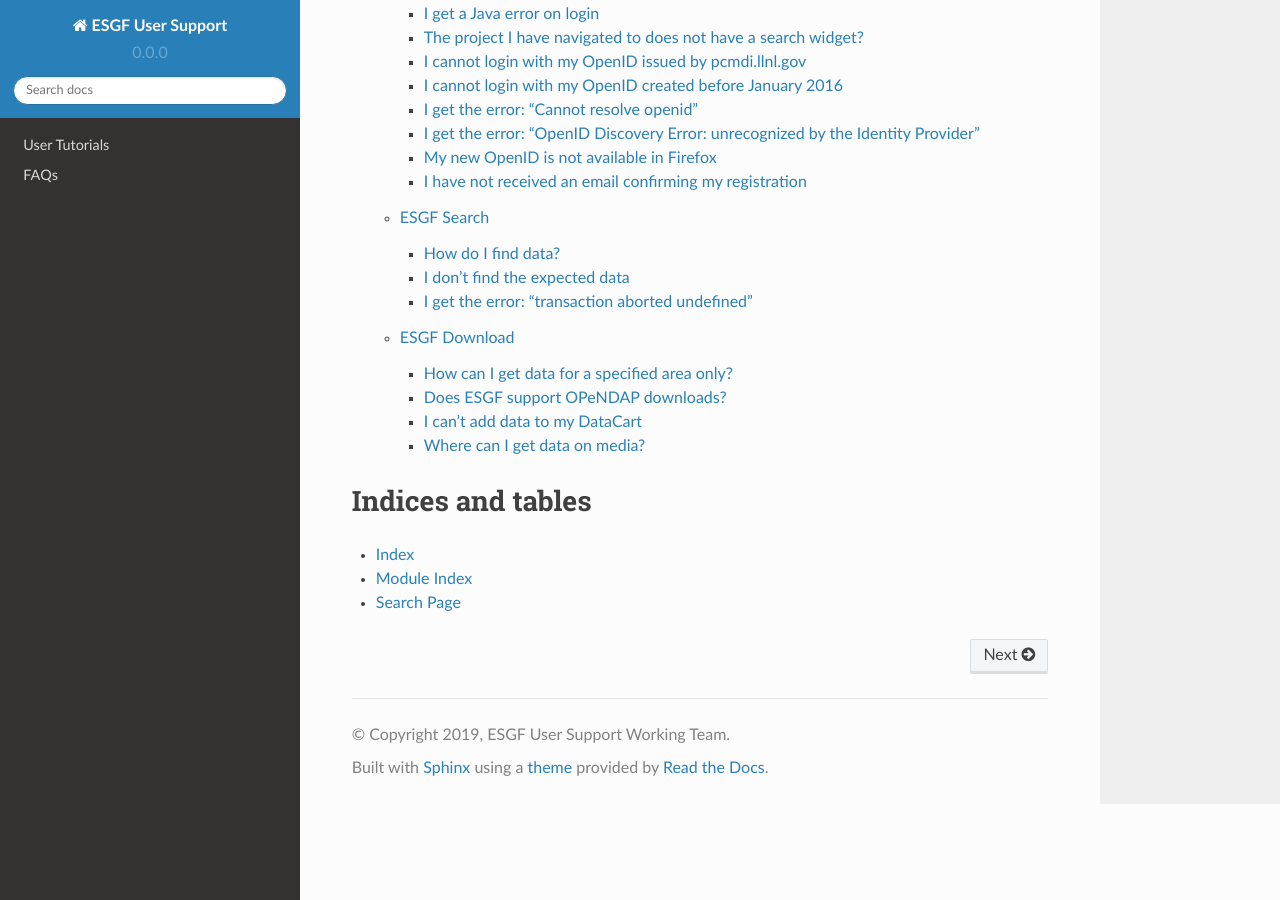
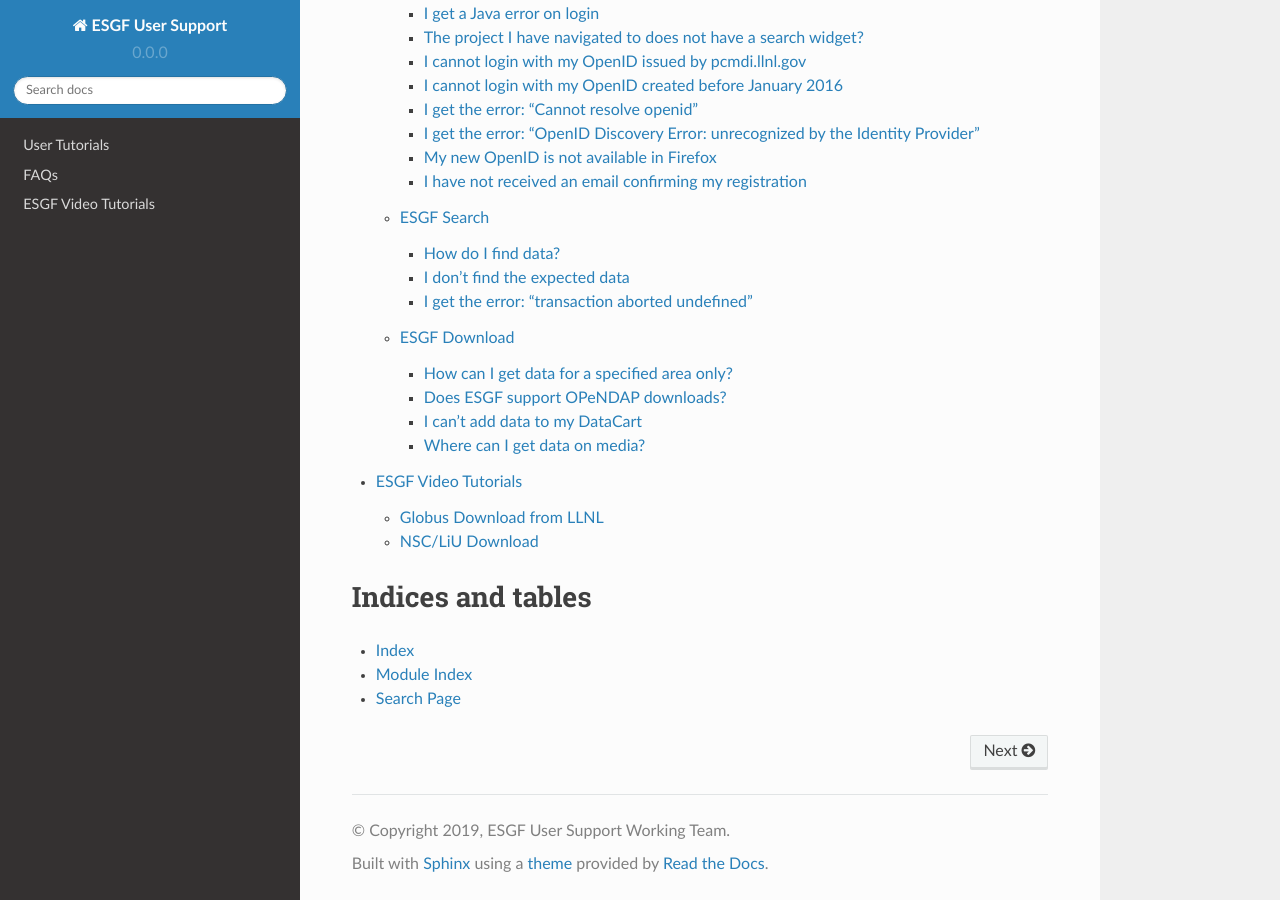
Before and after one commit to ESGF/esgf-user-support, a Sphinx documentation site: the page built from docs/index.rst, in a window 1280 px wide and 900 px high, scrolled down 2906 px. Built offline with Sphinx 7.4.7 and the Read the Docs theme 2.0.0, drawn with Linux system fonts in a browser that asks for light colours.

Commit message:
add video tutorials

```diff
--- a/docs/index.rst
+++ b/docs/index.rst
@@ -13,6 +13,7 @@
 
    user_guide
    faq
+   videos
 
 Indices and tables
 ==================
--- /dev/null
+++ b/docs/videos.rst
@@ -0,0 +1,18 @@
+
+ESGF Video Tutorials
+====================
+
+Several video tutorials have been created and uploaded to YouTube on how to get data from ESGF.
+
+
+Globus Download from LLNL
+-------------------------
+
+- `ESGF Globus Download to Remote Endpoint <https://youtu.be/eZxuNMaA0ME>`_
+- `ESGF Globus Download with Connect Personal <https://youtu.be/360ltvINhEk>`_
+
+
+NSC/LiU Download
+----------------
+- `Using Singularity and Docker Containers for downloading ESGF data <https://www.youtube.com/watch?v=FbviMoloXQU>`_
+- `Discovering and downloading data from ESGF <https://www.youtube.com/watch?v=PTtWfUni0sA>`_
```
